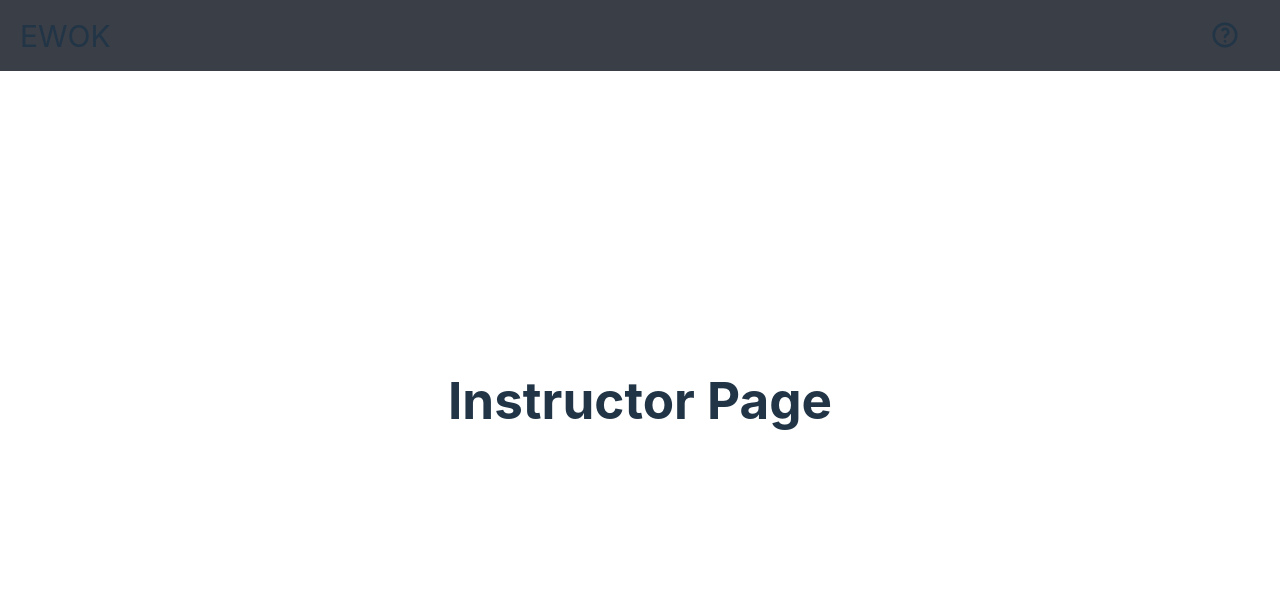
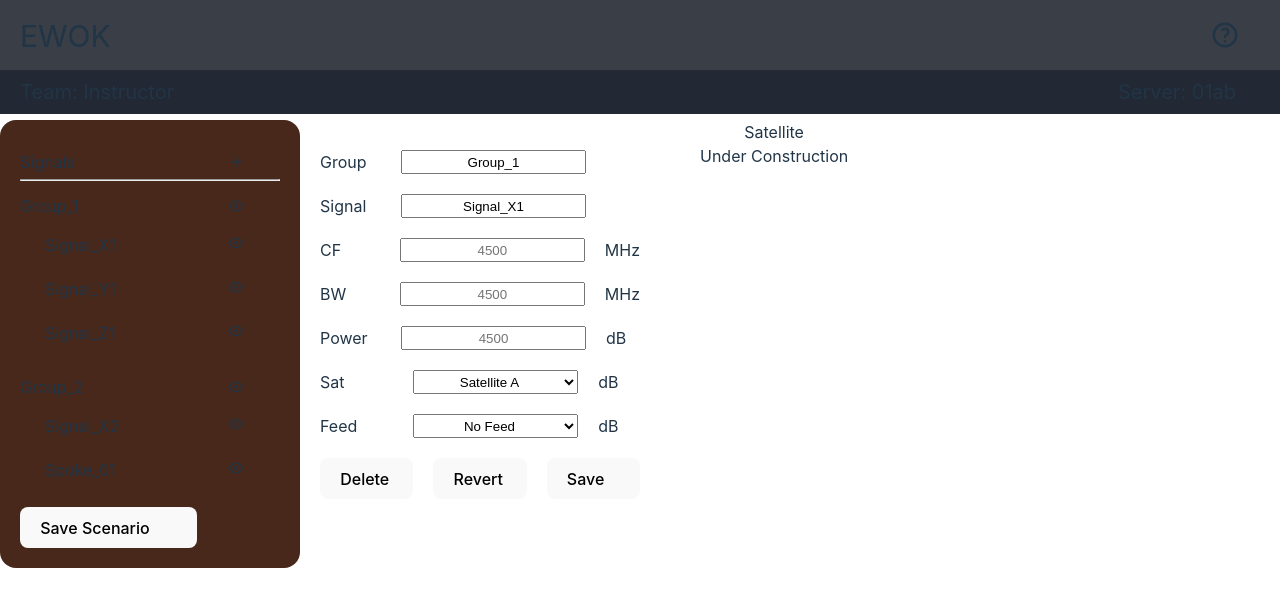
Before and after one commit to bjhufstetler/ewok, a React (Vite) app in the folder ui/: page /instructor in a window 1280 px wide. Shown: the top 606 px of the page. Built offline with nearby package versions, Linux system fonts and the light colour scheme.

Commit message:
Adds Signals and Details to Instructor Page

```diff
--- /dev/null
+++ b/ui/src/components/Instructor/InstructorPage.css
@@ -0,0 +1,59 @@
+.instructorPage {
+    position: fixed;
+    left: 0;
+    top: 120px;
+    display: grid;
+    grid-template-columns: 300px 400px auto;
+}
+
+.sidebar {
+    background-color: #47281a;
+    padding: 20px;
+    border-radius: 1em;
+    text-align: left;
+}
+
+.sidebar * {
+    margin-top: 5px;
+    display: grid;
+    grid-template-columns: 4fr 1fr;
+    align-items: center;
+}
+
+.signalGroup {
+    margin-bottom: 20px;
+}
+
+.signal {
+    margin-left: 20px;
+}
+
+.signal * {
+    padding: 5px;
+}
+
+.signal :hover {
+    border-radius: 5px;
+    color: #47281a;
+    background: #9b887f;
+    cursor: pointer;
+}
+
+.signalDetails {
+    padding: 10px 20px 20px 20px;
+    display: flex;
+    flex-direction: column;
+}
+
+.signalDetails * {
+    display: grid;
+    grid-template-columns: 1.5fr 3fr 1fr;
+    margin-top: 10px;
+    margin-right: 20px;
+}
+
+
+.signalDetails :last-child {
+    display: grid;
+    grid-template-columns: 1fr 1fr 1fr;
+}
--- a/ui/src/components/Instructor/InstructorPage.tsx
+++ b/ui/src/components/Instructor/InstructorPage.tsx
@@ -1,9 +1,20 @@
+import './InstructorPage.css';
+import Sidebar from './Sidebar';
+import SignalDetails from './SignalDetails';
+import Satellites from './Satellites';
+import { Subheader } from '../';
+
 const InstructorPage = () => {
     return(
         <>
-            <h1>Instructor Page</h1>
+            <Subheader />
+            <div className="instructorPage">
+                <div className="sidebar"><Sidebar /></div>
+                <div className="signalDetails"><SignalDetails /></div>
+                <div className="satellites"><Satellites /></div>
+            </div>
         </>
     )
-}
+};
 
 export default InstructorPage;
--- /dev/null
+++ b/ui/src/components/Instructor/Satellites.tsx
@@ -0,0 +1,10 @@
+const Satellites = () => {
+    return(
+        <>
+            Satellite
+            <div>Under Construction</div>
+        </>
+    )
+};
+
+export default Satellites;
--- /dev/null
+++ b/ui/src/components/Instructor/Sidebar.tsx
@@ -0,0 +1,43 @@
+import { TbPlus, TbEye } from 'react-icons/tb';
+const Sidebar = () => {
+    return(
+        <>
+            <div>
+                <span>Signals</span>
+                <TbPlus />
+            </div>
+            <hr></hr>
+            <div className='signalGroup'>
+                <span>Group_1</span>
+                <TbEye onClick={()=>console.log("Group_1 eye clicked")}/>
+                <div className='signal'>
+                    <span onClick={()=>console.log("Signal_X1 clicked")}>Signal_X1</span>
+                </div>
+                <TbEye onClick={()=>console.log("Signal_X1 eye clicked")}/>
+                <div className='signal'>
+                    <span>Signal_Y1</span>
+                </div>
+                <TbEye />
+                <div className='signal'>
+                    <span>Signal_Z1</span>
+                </div>
+                <TbEye />
+            </div>
+            <div className='signalGroup'>
+                <span>Group_2</span>
+                <TbEye />
+                <div className='signal'>
+                    <span>Signal_X2</span>
+                </div>
+                <TbEye />
+                <div className='signal'>
+                    <span>Spoke_01</span>
+                </div>
+                <TbEye />
+            </div>
+            <button>Save Scenario</button>
+        </>
+    )
+};
+
+export default Sidebar;
--- /dev/null
+++ b/ui/src/components/Instructor/SignalDetails.tsx
@@ -0,0 +1,65 @@
+const SignalDetails = () => {
+    const handleClickDelete = () => {
+        console.log("Delete Clicked")
+    }
+    const handleClickRevert = () => {
+        console.log("Revert Clicked")
+    }
+    const handleClickSave = () => {
+        console.log("Save Clicked")
+    }
+    return(
+        <>
+            <div>
+                <span>Group</span>
+                <input type='text' value='Group_1'></input>
+            </div>
+            <div>
+                <span>Signal</span>
+                <input type='text' value='Signal_X1'></input>
+            </div>
+            <div>
+                <span>CF</span>
+                <input type='text' placeholder='4500'></input>
+                <span>MHz</span>
+            </div>
+            <div>
+                <span>BW</span>
+                <input type='text' placeholder='4500'></input>
+                <span>MHz</span>
+            </div>
+            <div>
+                <span>Power</span>
+                <input type='text' placeholder='4500'></input>
+                <span>dB</span>
+            </div>
+            <div>
+                <span>Sat</span>
+                <select>
+                    <option value='satA'>Satellite A</option>
+                    <option value='satB'>Satellite B</option>
+                    <option value='satC'>Satellite C</option>
+                </select>
+                <span>dB</span>
+            </div>
+            <div>
+                <span>Feed</span>
+                <select>
+                    <option value='none'>No Feed</option>
+                    <option value='video01'>Video 01</option>
+                    <option value='video02'>Video 02</option>
+                    <option value='video03'>Video 03</option>
+                    <option value='video04'>Video 04</option>
+                </select>
+                <span>dB</span>
+            </div>
+            <div>
+                <button onClick = {() => handleClickDelete()}>Delete</button>
+                <button onClick = {() => handleClickRevert()}>Revert</button>
+                <button onClick = {() => handleClickSave()}>Save</button>
+            </div>
+        </>
+    )
+}
+
+export default SignalDetails;
--- /dev/null
+++ b/ui/src/components/Page/Subheader.tsx
@@ -0,0 +1,10 @@
+const Subheader = () => {
+    return(
+        <div className='subheader'>
+            <div>Team: Instructor</div>
+            <div>Server: 01ab</div>
+        </div>
+    )
+};
+
+export default Subheader;
--- a/ui/src/components/index.ts
+++ b/ui/src/components/index.ts
@@ -6,6 +6,16 @@ import InstructorJoin from "./Login/InstructorJoin";
 import InstructorPage from "./Instructor/InstructorPage";
 import StudentPage from "./Student/StudentPage";
 import Header from "./Page/Header";
+import Subheader from "./Page/Subheader";
 import Help from "./Page/Help";
 
-export { Landing , StudentLogin, StudentPage, InstructorLogin, InstructorCreate, InstructorJoin, InstructorPage, Header, Help};
+export { Landing,
+    StudentLogin,
+    StudentPage,
+    InstructorLogin,
+    InstructorCreate,
+    InstructorJoin,
+    InstructorPage,
+    Header,
+    Subheader,
+    Help};
--- a/ui/src/index.css
+++ b/ui/src/index.css
@@ -73,6 +73,9 @@ input {
   text-align: center;
 }
 
+select {
+  text-align-last: center;
+}
 
 .Card {
   padding: .5em;
@@ -109,3 +112,15 @@ input {
 .header :last-child {
   text-align: right;
 }
+
+.subheader {
+  position: fixed;
+  left: 0;
+  top: 70px;
+  width: 95%;
+  background-color: #222834;
+  font-size: 20px;
+  display: flex;
+  justify-content: space-between;
+  padding: 10px 5% 10px 20px;
+}
```
Also changed, not shown: ui/src/App.tsx (+15 -0 lines).
